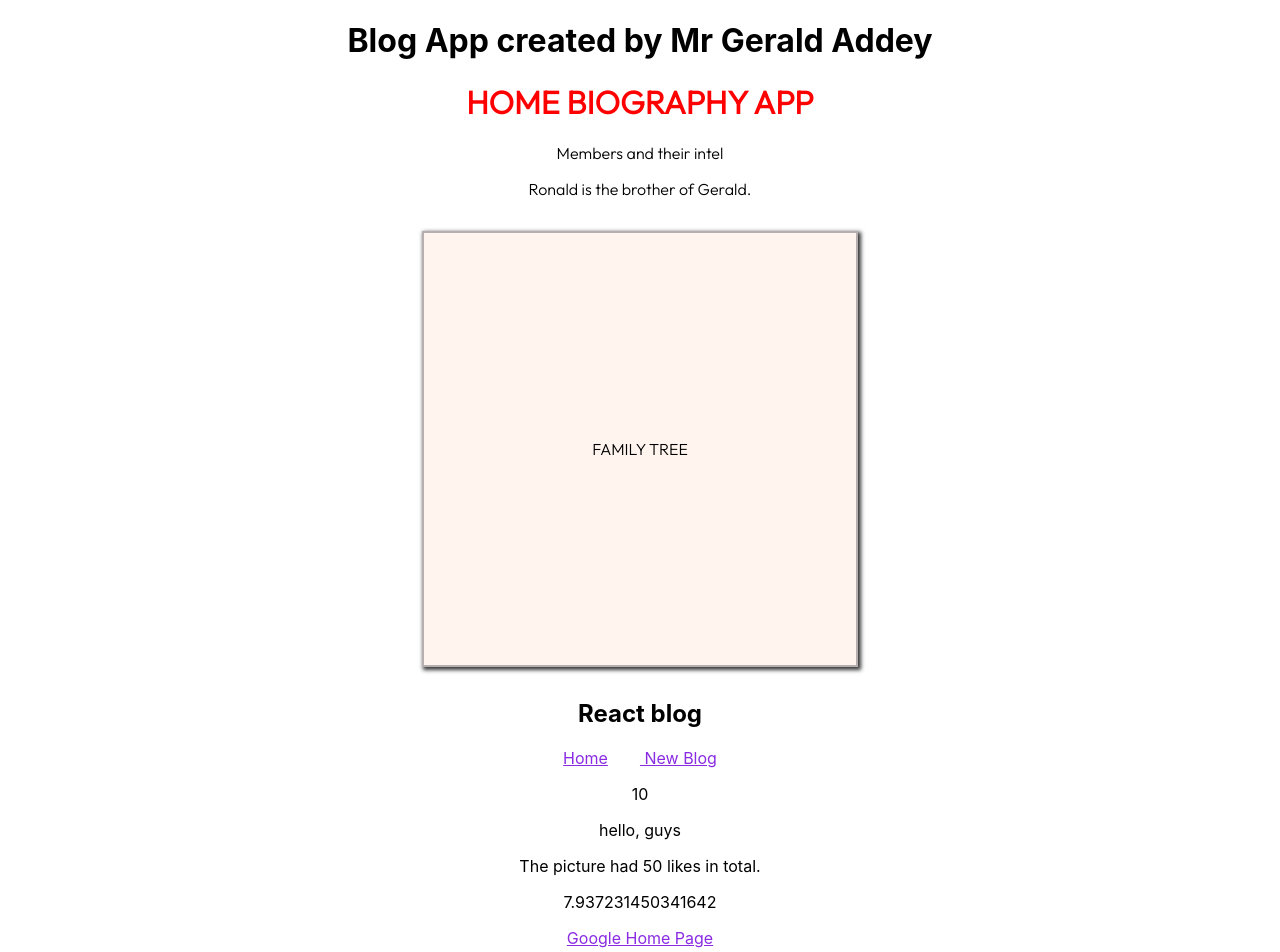
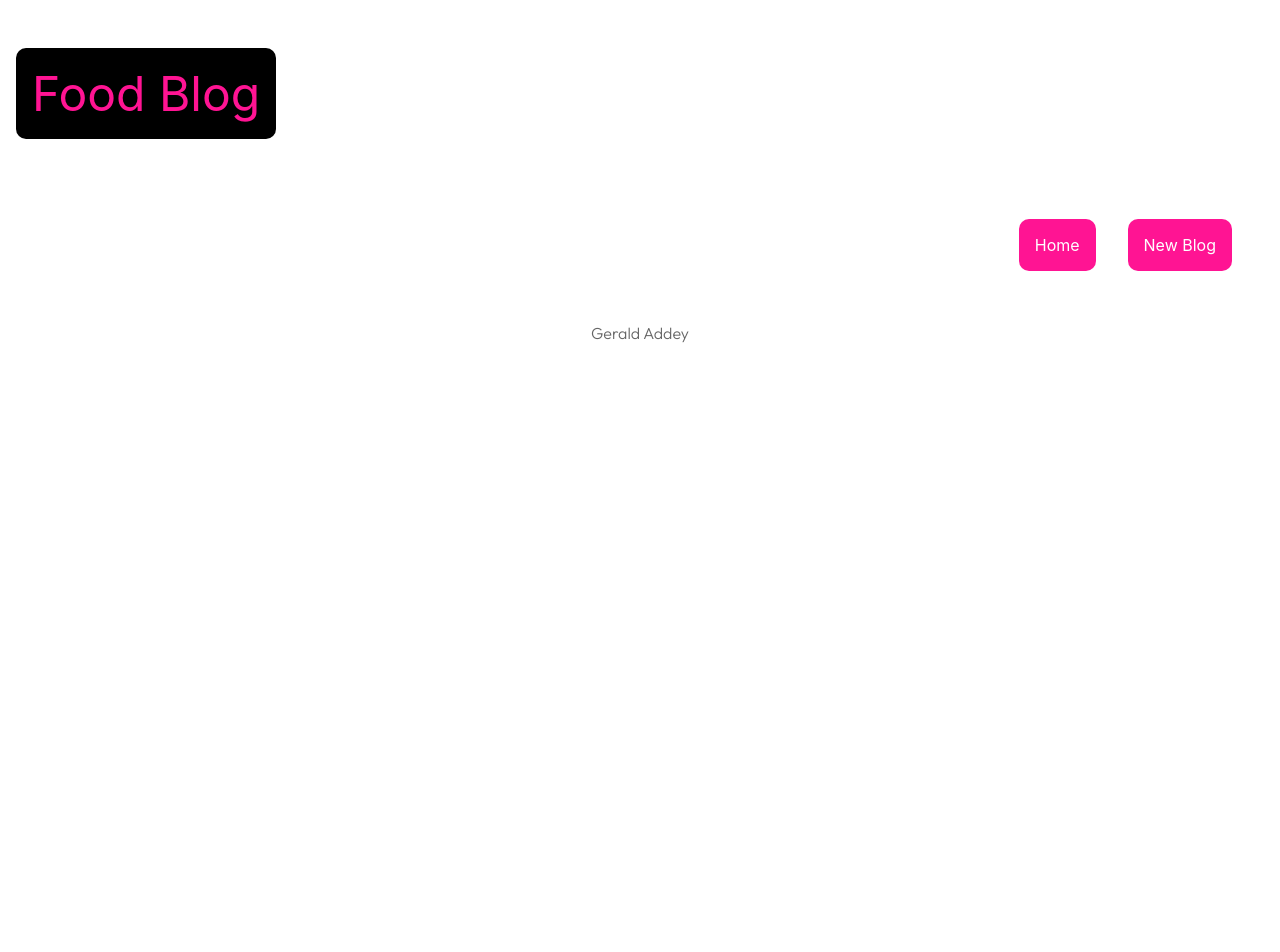
Before and after one commit to geraldaddey/react-coding-blog-app, a React (Create React App) app: page / in a window 1280 px wide. Shown: the top 952 px of the page. After the commit the page ends 800 px from the top, so only its background shows below. Built offline with nearby package versions, Linux system fonts and the light colour scheme.

Commit message:
new component styles added

```diff
--- a/src/App.js
+++ b/src/App.js
@@ -4,28 +4,29 @@ import Home from "./home";
 
 // Add styles to your component
 import "./App.css";
+import "./home.css";
 
 function App() {
   // We  can declare any variable here and use it in the JSX
 
-  const title = "Mr Gerald Addey";
+  const title = "Gerald Addey";
   const likes = 50;
   const link = "http://www.google.com";
 
   return (
     <div className="App">
       <div className="content">
-        <h1>Blog App created by {title} </h1>
+        <p>Food Blog</p>
 
-        <Home />
-        <Navbar />
-        <p>{10}</p>
-        <p>{"hello, guys"}</p>
-        <p>The picture had {likes} likes in total.</p>
-        <p>{Math.random() * 10}</p>
-        <a href={link}> Google Home Page</a>
-        <p className="footer">Gerald Addey</p>
+        <div className="links">
+          <a href="/home">Home</a>
+          <a href="/create">New Blog</a>
+        </div>
+
+        <a href="/create"></a>
       </div>
+
+      <div className="footer">{title}</div>
     </div>
   );
 }
--- a/src/home.css
+++ b/src/home.css
@@ -32,3 +32,37 @@
   justify-content: center;
   align-items: center;
 }
+
+.links {
+  display: flex;
+  justify-content: end;
+  margin-left: auto;
+  padding: 2rem;
+}
+
+.links a {
+  color: white;
+  text-decoration: none;
+  background-color: deeppink;
+  border-radius: 10px;
+  padding: 1rem;
+}
+
+.content > p {
+  color: deeppink;
+  font-weight: normal;
+  font-size: 3rem;
+  display: flex;
+  width: fit-content;
+  padding: 1rem;
+  background-color: black;
+  justify-content: start;
+  margin-left: 1rem;
+  border-radius: 10px;
+}
+
+.footer {
+  display: flex;
+  flex-direction: column;
+  justify-content: end;
+}
```
